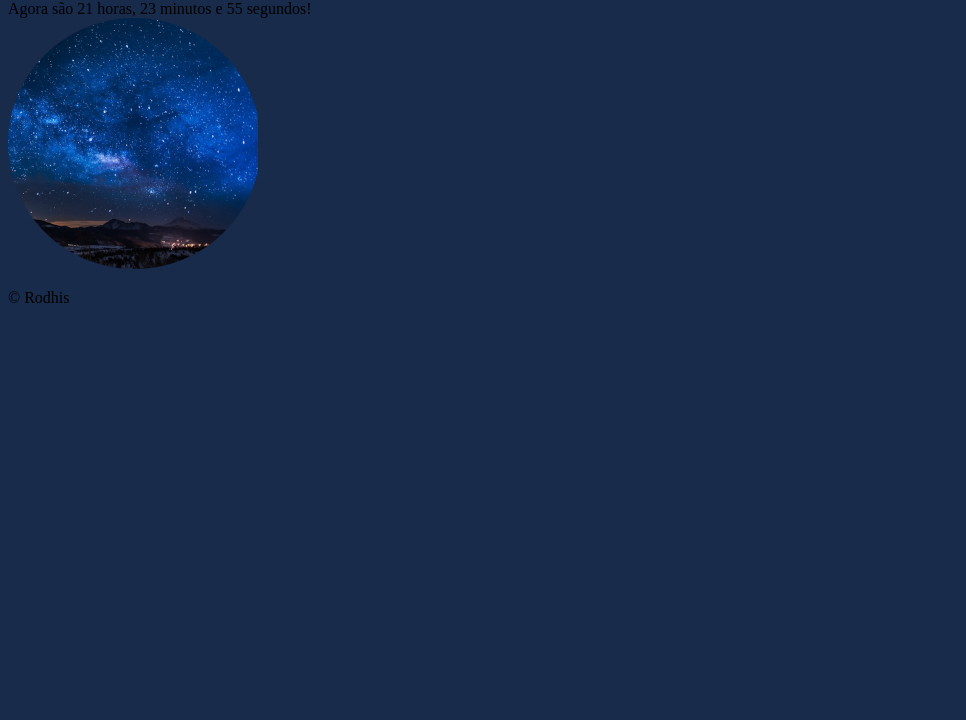
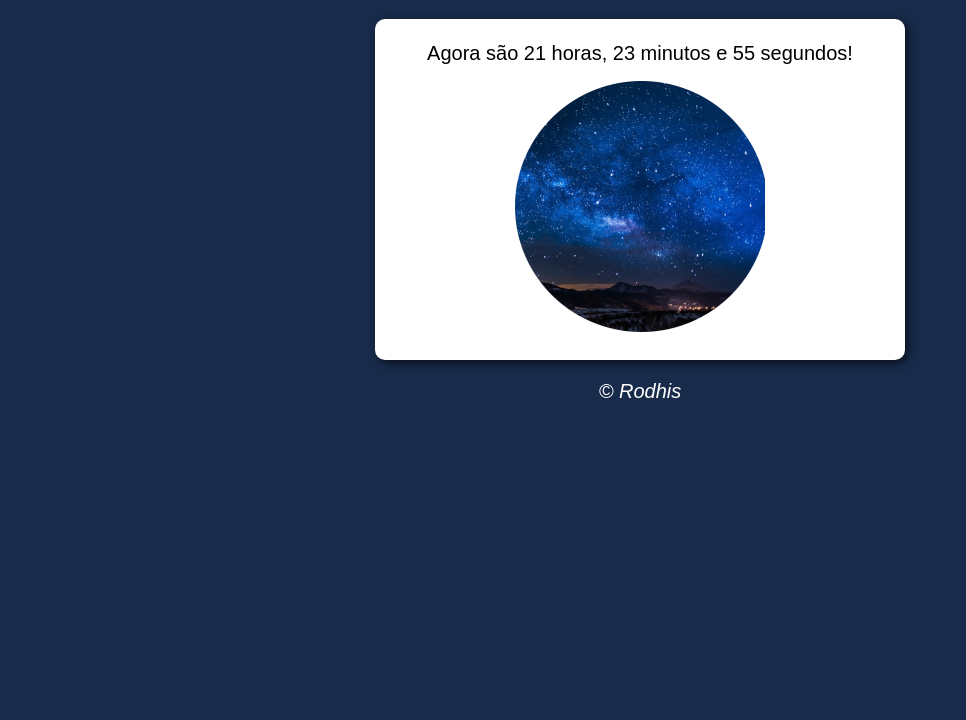
Before and after one commit to rodhis/Dynamic-Clock, a plain HTML site: page index.html in a window 1280 px wide. Shown: the part 80-800 px from the top of the page, without its empty margins (0-966 px from the left). Drawn offline with Linux system fonts and the light colour scheme.

Commit message:
changing file names to english

```diff
--- a/index.html
+++ b/index.html
@@ -5,7 +5,7 @@
     <meta http-equiv="X-UA-Compatible" content="IE=edge">
     <meta name="viewport" content="width=device-width, initial-scale=1.0">
     <title>Hora do Dia</title>
-    <link rel="stylesheet" href="estilo.css">
+    <link rel="stylesheet" href="style.css">
 </head>
 <body onload="carregar()">
     <header>
@@ -18,7 +18,7 @@
 
         </div>
         <div id="foto">
-            <img id="imagem" src="manha.png" alt="Foto do Horário">
+            <img id="imagem" src="morning.png" alt="Foto do Horário">
 
         </div>
 
--- a/script.js
+++ b/script.js
@@ -6,15 +6,15 @@ const [h,m,s] = [d.getHours(), d.getMinutes(), d.getSeconds()]
 msg.innerHTML = `Agora são ${h} hora${(h>1)?"s":""}, ${m} minuto${(m>1)?"s":""} e ${s} segundo${(s>1)?"s":""}!`
 
 if (h >= 6 && h < 12) {
-    img.src = "manha.png"
+    img.src = "morning.png"
     document.body.style.background = '#8493a9'
 
 } else if (h >= 12 && h < 18) {
-    img.src = "tarde.png"
+    img.src = "afternoon.png"
     document.body.style.background = '#fe9302'
 
 } else {
-    img.src = "noite.png"
+    img.src = "night.png"
     document.body.style.background = '#182b4b'
 }
 }
--- /dev/null
+++ b/style.css
@@ -0,0 +1,34 @@
+body {
+    background: rgb(81, 81, 239);
+    font: normal 15pt Arial;
+
+}
+
+header {
+    color: white;
+    text-align: center;
+
+}
+
+section {
+    background: white;
+    border-radius: 10px;
+    padding: 15px;
+    width: 500px;
+    margin: auto;
+    box-shadow: 3px 3px 10px rgba(0, 0, 0, 0.658);
+
+
+}
+
+div {
+    text-align: center;
+    padding: 8px;
+}
+
+footer {
+    color: white;
+    text-align: center;
+    font-style: italic;
+
+}
```
Also changed, not shown: afternoon.png (renamed from tarde.png), morning.png (renamed from manha.png), night.png (renamed from noite.png).
